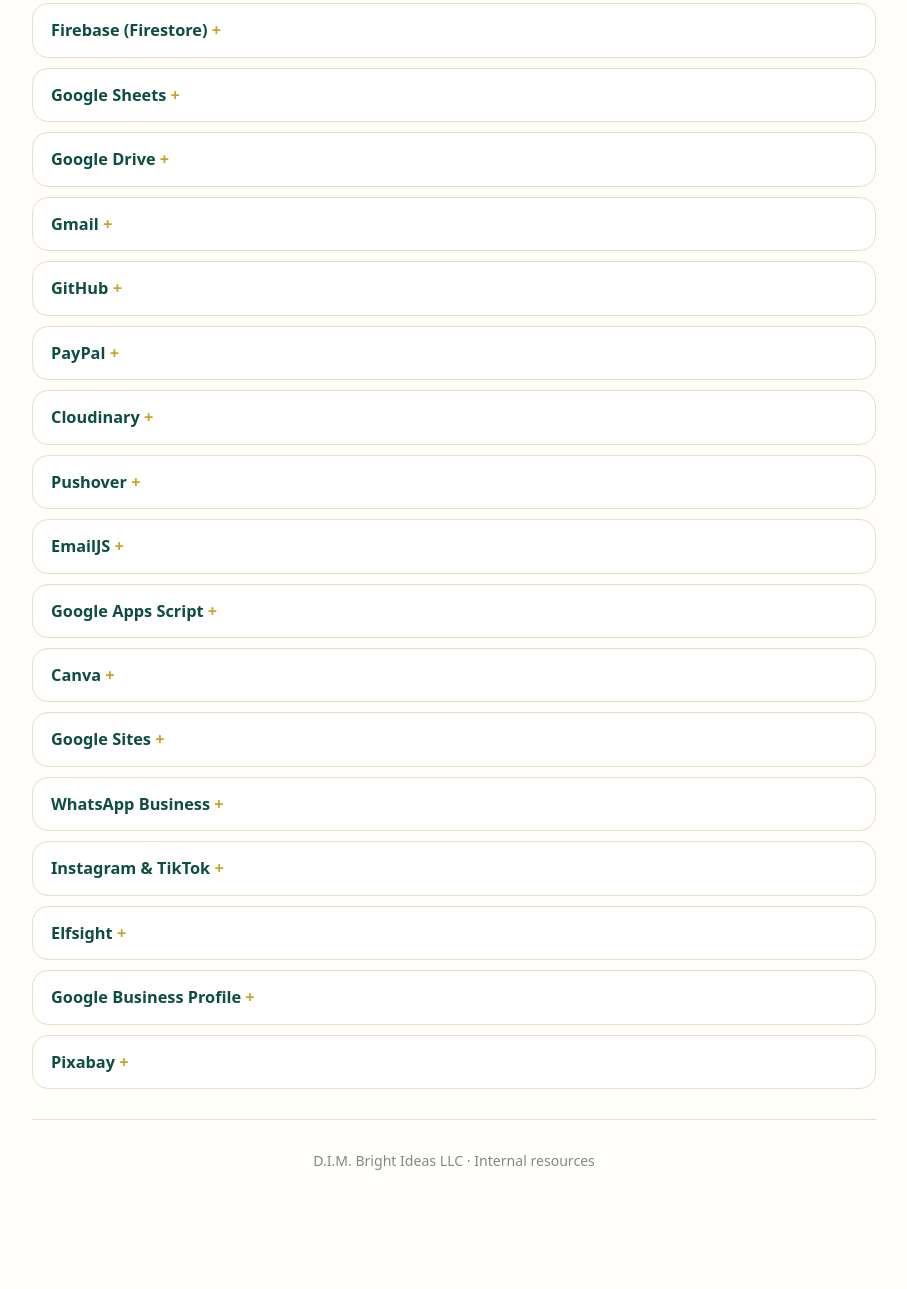
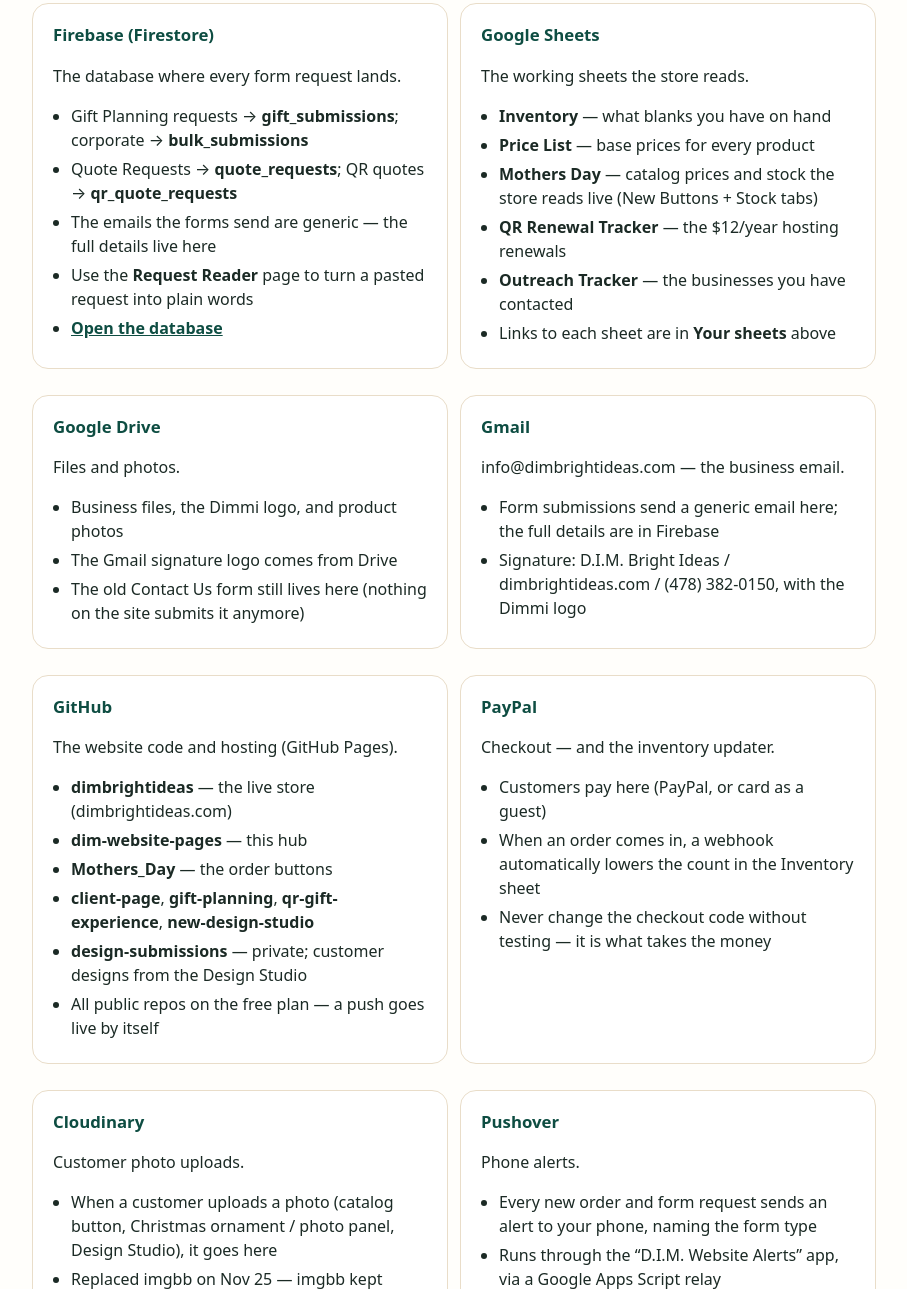
Before and after one commit to diminfomacon-beep/dim-website-pages, a plain HTML site: page resources/index.html in a window 1280 px wide. Shown: the part 1945-3234 px from the top of the page, without its empty margins (186-1093 px from the left). Before the commit the page ends 3191 px from the top, so only its background shows below. Drawn offline with Linux system fonts and the light colour scheme.

Commit message:
Expand Platforms cards on Resources page: full detail, no longer collapsible

```diff
--- a/resources/index.html
+++ b/resources/index.html
@@ -36,15 +36,6 @@
   section{margin-bottom:34px}
   .card{background:var(--card);border:1px solid var(--line);border-radius:var(--radius);padding:18px 20px;margin-bottom:14px}
   .card h3{margin:0 0 6px;color:var(--teal);font-size:1.05rem}
-  /* platforms (collapsible cards) */
-  .platforms{margin-bottom:14px}
-  .platforms details{background:var(--card);border:1px solid var(--line);border-radius:var(--radius);padding:14px 18px;margin-bottom:10px}
-  .platforms summary{cursor:pointer;font-weight:800;color:var(--teal);font-size:1.02rem;list-style:none}
-  .platforms summary::-webkit-details-marker{display:none}
-  .platforms summary::after{content:" +";color:var(--gold);font-weight:800}
-  .platforms details[open] summary::after{content:" \2013"}
-  .platforms details p{margin:10px 0 0}
-  .platforms details a{color:var(--teal);font-weight:600}
   /* hub cards */
   .hub-grid{display:grid;grid-template-columns:1fr 1fr;gap:12px}
   @media (max-width:640px){.hub-grid{grid-template-columns:1fr}}
@@ -240,25 +231,27 @@
     </ul></div>
 </div>
 <section class="platforms">
-  <h2>Platforms</h2>
-  <p class="sec-note">Everywhere the business lives, and what each one is for. Tap a card to open it.</p>
-  <details><summary>Firebase (Firestore)</summary><p>All form details live here: Gift Planning, Quote Requests, and QR quotes. <a href="https://console.firebase.google.com/project/gift-planning-form/firestore" target="_blank" rel="noopener">Open the database</a></p></details>
-  <details><summary>Google Sheets</summary><p>Inventory, Price List, the Mothers Day sheet (catalog prices and stock), QR Renewal Tracker, and Outreach Tracker.</p></details>
-  <details><summary>Google Drive</summary><p>Files and photos.</p></details>
-  <details><summary>Gmail</summary><p>info@dimbrightideas.com, the business email.</p></details>
-  <details><summary>GitHub</summary><p>The website code and hosting (GitHub Pages). Repos: dimbrightideas (the store), dim-website-pages (this hub), Mothers_Day (order buttons), client-page, gift-planning, qr-gift-experience, new-design-studio, and design-submissions (private).</p></details>
-  <details><summary>PayPal</summary><p>Checkout. It also updates the inventory automatically when an order comes in.</p></details>
-  <details><summary>Cloudinary</summary><p>Customer photo uploads.</p></details>
-  <details><summary>Pushover</summary><p>Phone alerts for new orders and form requests.</p></details>
-  <details><summary>EmailJS</summary><p>Design Studio emails.</p></details>
-  <details><summary>Google Apps Script</summary><p>The behind-the-scenes helpers: Pushover relay, Pixabay relay, inventory auto-decrement, and Design Studio backup.</p></details>
-  <details><summary>Canva</summary><p>Print catalog and designs.</p></details>
-  <details><summary>Google Sites</summary><p>The old store (retired) and the QR Gift Vault page.</p></details>
-  <details><summary>WhatsApp Business</summary><p>Customer messages, (478) 382-0150.</p></details>
-  <details><summary>Instagram &amp; TikTok</summary><p>Social posts, @dimbrightideas.</p></details>
-  <details><summary>Elfsight</summary><p>The Google Reviews widget on Gallery &amp; Reviews.</p></details>
-  <details><summary>Google Business Profile</summary><p>The Google listing and reviews.</p></details>
-  <details><summary>Pixabay</summary><p>Graphics search inside Design Studio.</p></details>
+<h2>Platforms</h2>
+  <p class="sec-note">Everywhere the business lives, and what each one is for.</p>
+  <div class="res-grid">
+  <div class="card"><h3>Firebase (Firestore)</h3><p>The database where every form request lands.</p><ul><li>Gift Planning requests &rarr; <b>gift_submissions</b>; corporate &rarr; <b>bulk_submissions</b></li><li>Quote Requests &rarr; <b>quote_requests</b>; QR quotes &rarr; <b>qr_quote_requests</b></li><li>The emails the forms send are generic &mdash; the full details live here</li><li>Use the <b>Request Reader</b> page to turn a pasted request into plain words</li><li><a href="https://console.firebase.google.com/project/gift-planning-form/firestore" target="_blank" rel="noopener">Open the database</a></li></ul></div>
+  <div class="card"><h3>Google Sheets</h3><p>The working sheets the store reads.</p><ul><li><b>Inventory</b> &mdash; what blanks you have on hand</li><li><b>Price List</b> &mdash; base prices for every product</li><li><b>Mothers Day</b> &mdash; catalog prices and stock the store reads live (New Buttons + Stock tabs)</li><li><b>QR Renewal Tracker</b> &mdash; the $12/year hosting renewals</li><li><b>Outreach Tracker</b> &mdash; the businesses you have contacted</li><li>Links to each sheet are in <b>Your sheets</b> above</li></ul></div>
+  <div class="card"><h3>Google Drive</h3><p>Files and photos.</p><ul><li>Business files, the Dimmi logo, and product photos</li><li>The Gmail signature logo comes from Drive</li><li>The old Contact Us form still lives here (nothing on the site submits it anymore)</li></ul></div>
+  <div class="card"><h3>Gmail</h3><p>info@dimbrightideas.com &mdash; the business email.</p><ul><li>Form submissions send a generic email here; the full details are in Firebase</li><li>Signature: D.I.M. Bright Ideas / dimbrightideas.com / (478) 382-0150, with the Dimmi logo</li></ul></div>
+  <div class="card"><h3>GitHub</h3><p>The website code and hosting (GitHub Pages).</p><ul><li><b>dimbrightideas</b> &mdash; the live store (dimbrightideas.com)</li><li><b>dim-website-pages</b> &mdash; this hub</li><li><b>Mothers_Day</b> &mdash; the order buttons</li><li><b>client-page</b>, <b>gift-planning</b>, <b>qr-gift-experience</b>, <b>new-design-studio</b></li><li><b>design-submissions</b> &mdash; private; customer designs from the Design Studio</li><li>All public repos on the free plan &mdash; a push goes live by itself</li></ul></div>
+  <div class="card"><h3>PayPal</h3><p>Checkout &mdash; and the inventory updater.</p><ul><li>Customers pay here (PayPal, or card as a guest)</li><li>When an order comes in, a webhook automatically lowers the count in the Inventory sheet</li><li>Never change the checkout code without testing &mdash; it is what takes the money</li></ul></div>
+  <div class="card"><h3>Cloudinary</h3><p>Customer photo uploads.</p><ul><li>When a customer uploads a photo (catalog button, Christmas ornament / photo panel, Design Studio), it goes here</li><li>Replaced imgbb on Nov 25 &mdash; imgbb kept blocking uploads from Google&rsquo;s servers</li><li>Do not use imgbb anymore; the old key is unused</li></ul></div>
+  <div class="card"><h3>Pushover</h3><p>Phone alerts.</p><ul><li>Every new order and form request sends an alert to your phone, naming the form type</li><li>Runs through the &ldquo;D.I.M. Website Alerts&rdquo; app, via a Google Apps Script relay</li><li>The old Pushover apps were deleted; the old keys are gone</li></ul></div>
+  <div class="card"><h3>EmailJS</h3><p>Design Studio emails.</p><ul><li>Sends you the email when a customer submits a design in the Design Studio</li></ul></div>
+  <div class="card"><h3>Google Apps Script</h3><p>The behind-the-scenes helpers.</p><ul><li><b>Pushover relay</b> &mdash; sends the phone alerts</li><li><b>Pixabay relay</b> &mdash; keeps the Pixabay key private</li><li><b>Inventory Decrement</b> &mdash; listens to PayPal and lowers stock on a sale</li><li><b>Design Studio backup</b> &mdash; saves customer designs to the private repo</li><li><b>Shared form script</b> &mdash; handles the form submissions</li></ul></div>
+  <div class="card"><h3>Canva</h3><p>Print catalog and designs.</p><ul><li>The 14-page print catalog is edited in Canva &mdash; the Canva design is the master</li><li>The trifold brochure design lives here too</li><li>Page names match product names, so downloads save under the product name</li></ul></div>
+  <div class="card"><h3>Google Sites</h3><p>The old store (retired) and the QR Gift Vault page.</p><ul><li>The old store is retired &mdash; the live store is on GitHub Pages now</li><li>The QR Gift Vault sample page still lives here</li></ul></div>
+  <div class="card"><h3>WhatsApp Business</h3><p>Customer messages &mdash; (478) 382-0150.</p><ul><li>This number belongs <b>only</b> in WhatsApp Business, not the personal app</li><li>The Contact Us page links here, and the SMS button uses the same number</li></ul></div>
+  <div class="card"><h3>Instagram &amp; TikTok</h3><p>Social posts &mdash; @dimbrightideas.</p><ul><li>Ready-to-post captions are in the hub&rsquo;s <b>Social Captions</b> page</li><li>Posts use your real product photos, never AI-looking ones</li></ul></div>
+  <div class="card"><h3>Elfsight</h3><p>The Google Reviews widget.</p><ul><li>Shows your Google reviews on the store&rsquo;s Gallery &amp; Reviews page</li></ul></div>
+  <div class="card"><h3>Google Business Profile</h3><p>The Google listing and reviews.</p><ul><li>Your Google listing; customers leave reviews here</li><li>The review link uses your verified Place ID &mdash; the Ask-for-a-Review templates in the hub carry this link</li></ul></div>
+  <div class="card"><h3>Pixabay</h3><p>Graphics search inside Design Studio.</p><ul><li>Customers search for graphics and clipart in the Design Studio</li><li>It goes through a relay so the key stays private (key rotated Nov 26)</li></ul></div>
+  </div>
 </section>
 <footer><p>D.I.M. Bright Ideas LLC &middot; Internal resources</p></footer>
 
```
